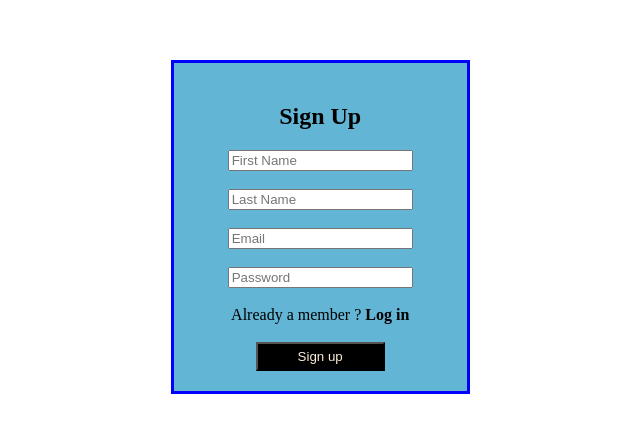
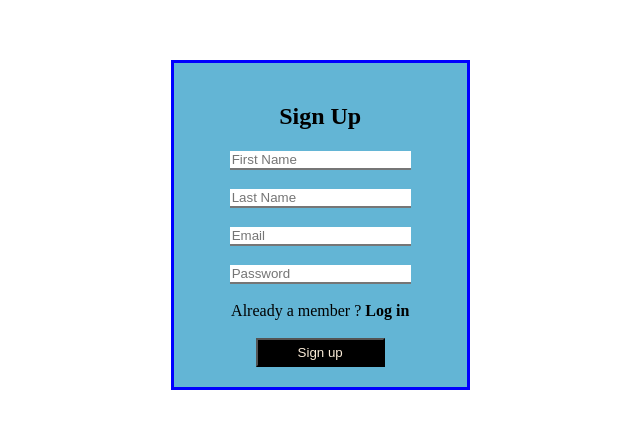
Before and after one commit to sandyc4136/Frontend, a plain HTML site: page sign up/main.html in a window 1280 px wide. Shown: the part 193-626 px from the top of the page, without its empty margins (90-730 px from the left). Drawn offline with Linux system fonts and the light colour scheme.

Commit message:
final commit

```diff
--- a/sign up/style.css
+++ b/sign up/style.css
@@ -13,3 +13,10 @@ button{
     color: antiquewhite;
     padding: 5px 40px;
 }
+#input{
+    /* border: none;
+    border-bottom: 2px solid black; */
+    border-left : none;
+    border-top: none;
+    border-right: none;
+}
```
